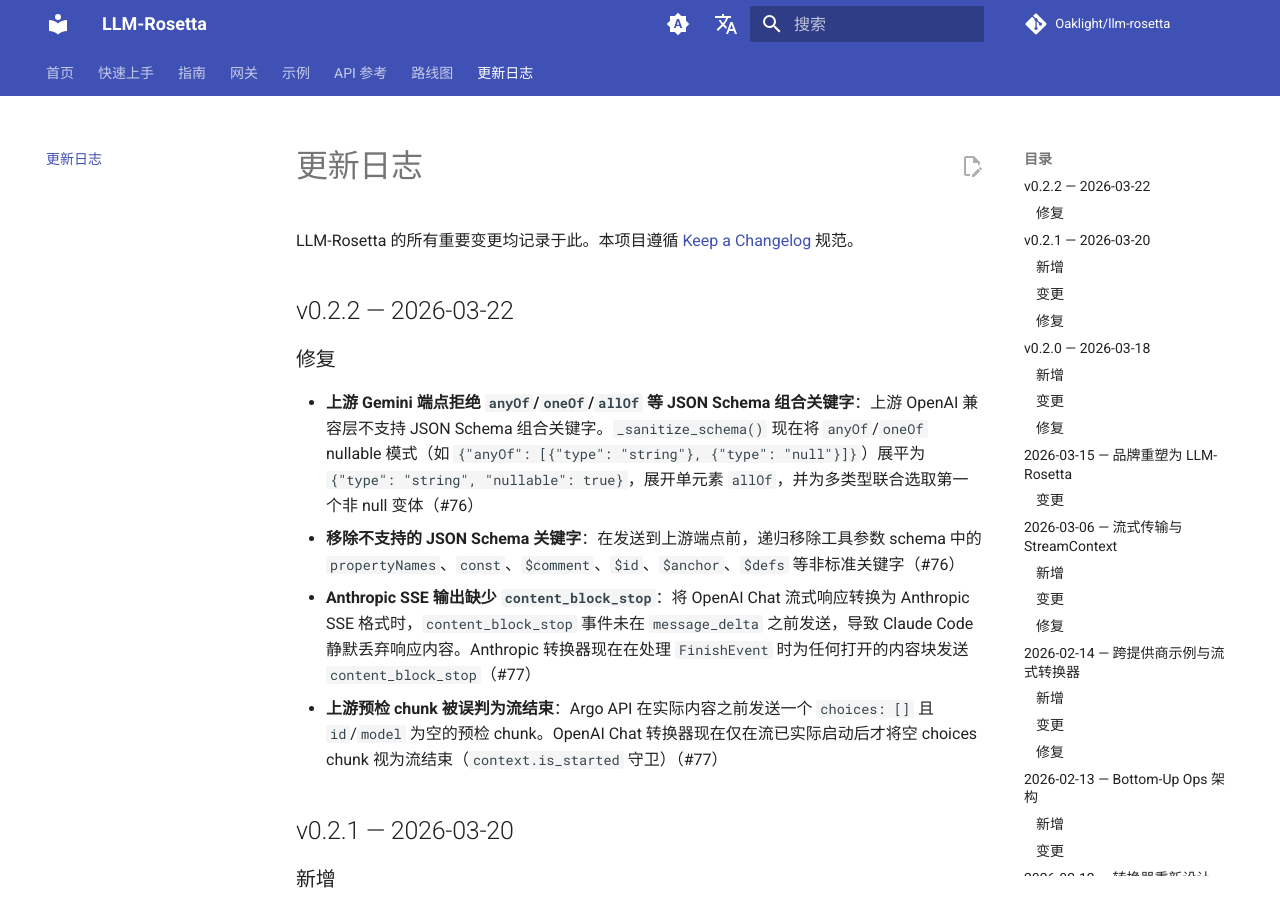
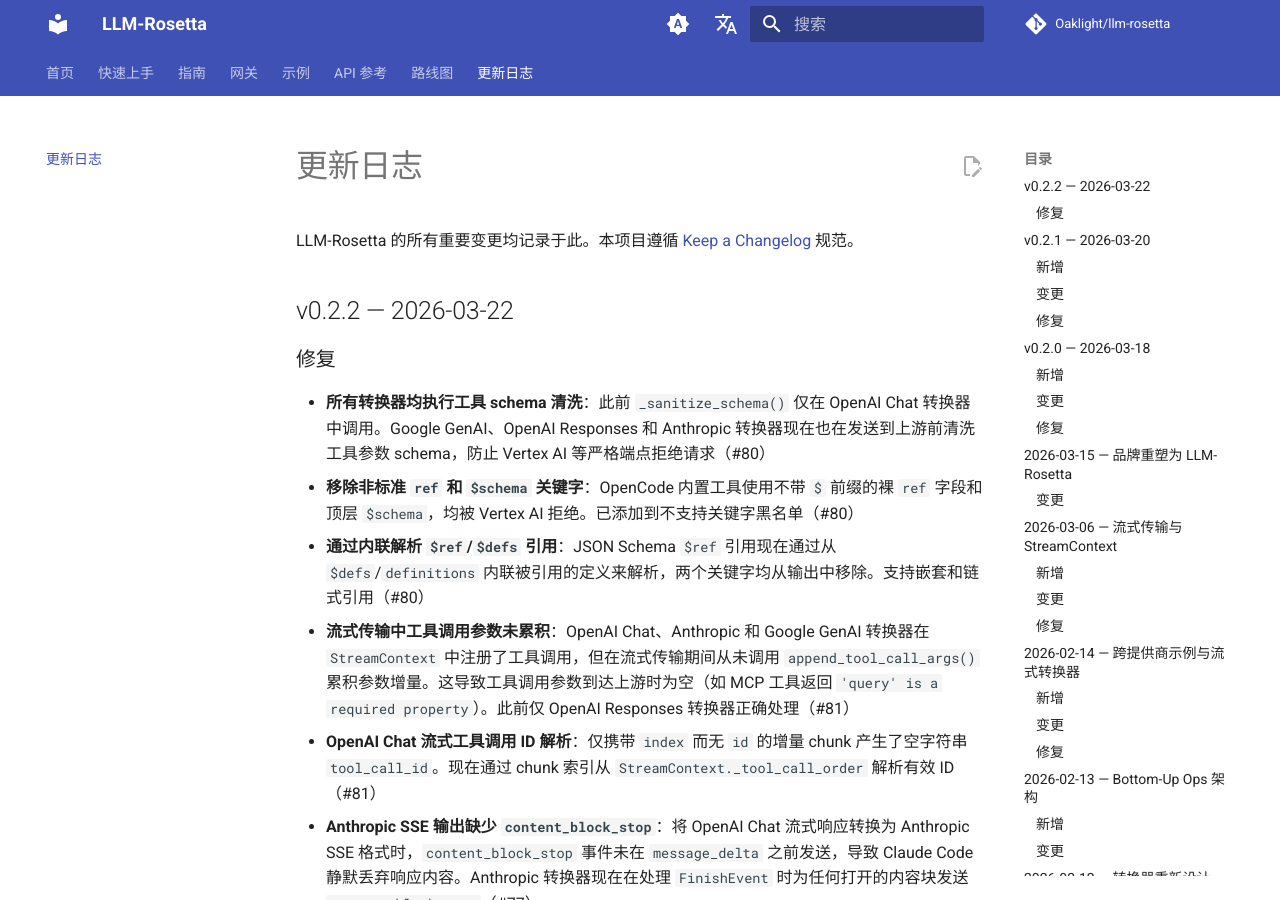
Before and after one commit to Oaklight/llm-rosetta, an MkDocs documentation site: the page built from docs/changelog.md, in a window 1280 px wide and 900 px high. Built offline with MkDocs 1.6.1 and Material for MkDocs 9.7.7, drawn with Linux system fonts in a browser that asks for light colours; comment, search, counter and statistics services are not loaded.

Commit message:
docs: 更新 v0.2.2 更新日志，添加 schema 清洗和流式修复

```diff
--- a/docs/changelog.md
+++ b/docs/changelog.md
@@ -10,8 +10,11 @@
 
 ### 修复
 
-- **上游 Gemini 端点拒绝 `anyOf`/`oneOf`/`allOf` 等 JSON Schema 组合关键字**：上游 OpenAI 兼容层不支持 JSON Schema 组合关键字。`_sanitize_schema()` 现在将 `anyOf`/`oneOf` nullable 模式（如 `{"anyOf": [{"type": "string"}, {"type": "null"}]}`）展平为 `{"type": "string", "nullable": true}`，展开单元素 `allOf`，并为多类型联合选取第一个非 null 变体（#76）
-- **移除不支持的 JSON Schema 关键字**：在发送到上游端点前，递归移除工具参数 schema 中的 `propertyNames`、`const`、`$comment`、`$id`、`$anchor`、`$defs` 等非标准关键字（#76）
+- **所有转换器均执行工具 schema 清洗**：此前 `_sanitize_schema()` 仅在 OpenAI Chat 转换器中调用。Google GenAI、OpenAI Responses 和 Anthropic 转换器现在也在发送到上游前清洗工具参数 schema，防止 Vertex AI 等严格端点拒绝请求（#80）
+- **移除非标准 `ref` 和 `$schema` 关键字**：OpenCode 内置工具使用不带 `$` 前缀的裸 `ref` 字段和顶层 `$schema`，均被 Vertex AI 拒绝。已添加到不支持关键字黑名单（#80）
+- **通过内联解析 `$ref`/`$defs` 引用**：JSON Schema `$ref` 引用现在通过从 `$defs`/`definitions` 内联被引用的定义来解析，两个关键字均从输出中移除。支持嵌套和链式引用（#80）
+- **流式传输中工具调用参数未累积**：OpenAI Chat、Anthropic 和 Google GenAI 转换器在 `StreamContext` 中注册了工具调用，但在流式传输期间从未调用 `append_tool_call_args()` 累积参数增量。这导致工具调用参数到达上游时为空（如 MCP 工具返回 `'query' is a required property`）。此前仅 OpenAI Responses 转换器正确处理（#81）
+- **OpenAI Chat 流式工具调用 ID 解析**：仅携带 `index` 而无 `id` 的增量 chunk 产生了空字符串 `tool_call_id`。现在通过 chunk 索引从 `StreamContext._tool_call_order` 解析有效 ID（#81）
 - **Anthropic SSE 输出缺少 `content_block_stop`**：将 OpenAI Chat 流式响应转换为 Anthropic SSE 格式时，`content_block_stop` 事件未在 `message_delta` 之前发送，导致 Claude Code 静默丢弃响应内容。Anthropic 转换器现在在处理 `FinishEvent` 时为任何打开的内容块发送 `content_block_stop`（#77）
 - **上游预检 chunk 被误判为流结束**：Argo API 在实际内容之前发送一个 `choices: []` 且 `id`/`model` 为空的预检 chunk。OpenAI Chat 转换器现在仅在流已实际启动后才将空 choices chunk 视为流结束（`context.is_started` 守卫）（#77）
 
```
